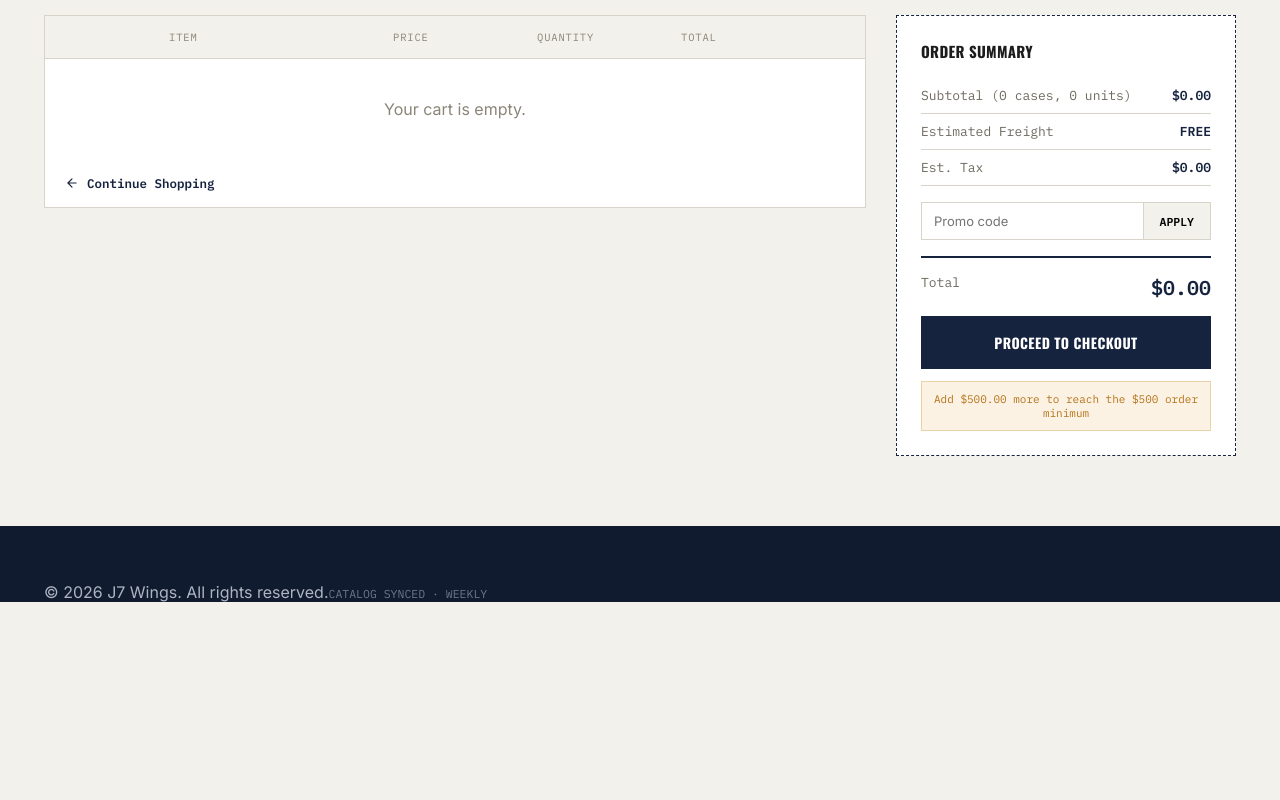
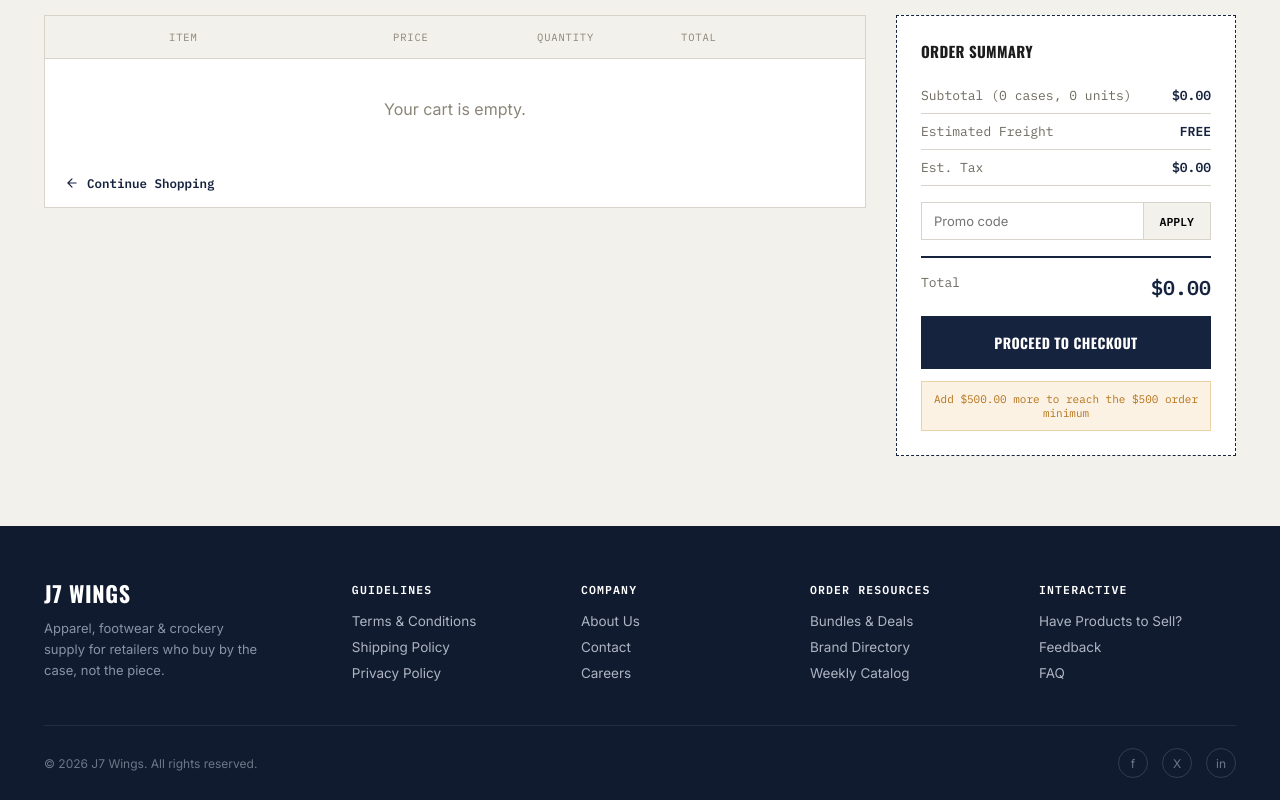
Before and after one commit to Iqra2-svg/j7wings-website, a React (Vite) app: page /cart in a window 1280 px wide. Shown: the part 348-1148 px from the top of the page. Before the commit the page ends 950 px from the top, so only its background shows below. Built offline with nearby package versions, Linux system fonts and the light colour scheme.

Commit message:
add shared footer

```diff
--- /dev/null
+++ b/src/components/Footer.jsx
@@ -0,0 +1,87 @@
+import React from 'react';
+import { Link } from 'react-router-dom';
+
+// Shared site footer — used on every storefront page (NOT on admin pages).
+// Import once per page: import Footer from '../components/Footer';
+// and render <Footer /> where the old <footer>...</footer> block used to be.
+export default function Footer() {
+  return (
+    <footer>
+      <div className="wrap">
+        <div className="foot-grid">
+          <div className="foot-brand">
+            <div className="logo-text">J7 WINGS</div>
+            <p>
+              Apparel, footwear &amp; crockery supply for retailers who buy by the
+              case, not the piece.
+            </p>
+          </div>
+          <div>
+            <h4>Guidelines</h4>
+            <ul>
+              <li>
+                <a href="#">Terms &amp; Conditions</a>
+              </li>
+              <li>
+                <a href="#">Shipping Policy</a>
+              </li>
+              <li>
+                <a href="#">Privacy Policy</a>
+              </li>
+            </ul>
+          </div>
+          <div>
+            <h4>Company</h4>
+            <ul>
+              <li>
+                <Link to="/about">About Us</Link>
+              </li>
+              <li>
+                <Link to="/about">Contact</Link>
+              </li>
+              <li>
+                <a href="#">Careers</a>
+              </li>
+            </ul>
+          </div>
+          <div>
+            <h4>Order Resources</h4>
+            <ul>
+              <li>
+                <Link to="/listing">Bundles &amp; Deals</Link>
+              </li>
+              <li>
+                <a href="#">Brand Directory</a>
+              </li>
+              <li>
+                <a href="#">Weekly Catalog</a>
+              </li>
+            </ul>
+          </div>
+          <div>
+            <h4>Interactive</h4>
+            <ul>
+              <li>
+                <a href="#">Have Products to Sell?</a>
+              </li>
+              <li>
+                <a href="#">Feedback</a>
+              </li>
+              <li>
+                <a href="#">FAQ</a>
+              </li>
+            </ul>
+          </div>
+        </div>
+        <div className="foot-bottom">
+          <span>&copy; 2026 J7 Wings. All rights reserved.</span>
+          <div className="socials">
+            <a href="#">f</a>
+            <a href="#">X</a>
+            <a href="#">in</a>
+          </div>
+        </div>
+      </div>
+    </footer>
+  );
+}
--- a/src/pages/AboutContact.jsx
+++ b/src/pages/AboutContact.jsx
@@ -4,6 +4,7 @@
 import { db } from '../firebase';
 import { useCart } from '../context/CartContext';
 import '../styles/AboutContact.css';
+import Footer from '../components/Footer';
 
 export default function AboutContact() {
   const { totalItems } = useCart();
@@ -322,14 +323,7 @@
         </div>
       </section>
 
-      <footer>
-        <div className="wrap">
-          <span>&copy; 2026 J7 Wings. All rights reserved.</span>
-          <span className="mono" style={{ fontSize: '11.5px', color: '#6E7688' }}>
-            CATALOG SYNCED &middot; WEEKLY
-          </span>
-        </div>
-      </footer>
+      <Footer />
     </>
   );
 }
--- a/src/pages/Cart.jsx
+++ b/src/pages/Cart.jsx
@@ -2,6 +2,7 @@
 import { Link, useNavigate } from 'react-router-dom';
 import { useCart } from '../context/CartContext';
 import '../styles/Cart.css';
+import Footer from '../components/Footer';
 
 const MIN_ORDER = 500;
 
@@ -198,14 +199,7 @@
         </div>
       </div>
 
-      <footer>
-        <div className="wrap">
-          <span>&copy; 2026 J7 Wings. All rights reserved.</span>
-          <span className="mono" style={{ fontSize: '11.5px', color: '#6E7688' }}>
-            CATALOG SYNCED &middot; WEEKLY
-          </span>
-        </div>
-      </footer>
+      <Footer />
     </>
   );
 }
--- a/src/pages/Checkout.jsx
+++ b/src/pages/Checkout.jsx
@@ -5,6 +5,7 @@
 import { db, auth, functions } from '../firebase';
 import { useCart } from '../context/CartContext';
 import '../styles/Checkout.css';
+import Footer from '../components/Footer';
 
 const SHIPPING_COST = { standard: 0, express: 25 };
 
@@ -379,14 +380,7 @@
         </form>
       </div>
 
-      <footer>
-        <div className="wrap">
-          <span>&copy; 2026 J7 Wings. All rights reserved.</span>
-          <span className="mono" style={{ fontSize: '11.5px', color: '#6E7688' }}>
-            CATALOG SYNCED &middot; WEEKLY
-          </span>
-        </div>
-      </footer>
+      <Footer />
     </>
   );
 }
--- a/src/pages/Home.jsx
+++ b/src/pages/Home.jsx
@@ -3,6 +3,7 @@
 import { collection, getDocs, limit, query, where } from 'firebase/firestore';
 import { db } from '../firebase';
 import { useCart } from '../context/CartContext';
+import Footer from '../components/Footer';
 import '../styles/Home.css';
 
 const IconTee = () => (
@@ -582,83 +583,7 @@
         </div>
       </section>
 
-      <footer>
-        <div className="wrap">
-          <div className="foot-grid">
-            <div className="foot-brand">
-              <div className="logo-text">J7 WINGS</div>
-              <p>
-                Apparel, footwear &amp; crockery supply for retailers who buy by the
-                case, not the piece.
-              </p>
-            </div>
-            <div>
-              <h4>Guidelines</h4>
-              <ul>
-                <li>
-                  <a href="#">Terms &amp; Conditions</a>
-                </li>
-                <li>
-                  <a href="#">Shipping Policy</a>
-                </li>
-                <li>
-                  <a href="#">Privacy Policy</a>
-                </li>
-              </ul>
-            </div>
-            <div>
-              <h4>Company</h4>
-              <ul>
-                <li>
-                  <Link to="/about">About Us</Link>
-                </li>
-                <li>
-                  <Link to="/about">Contact</Link>
-                </li>
-                <li>
-                  <a href="#">Careers</a>
-                </li>
-              </ul>
-            </div>
-            <div>
-              <h4>Order Resources</h4>
-              <ul>
-                <li>
-                  <Link to="/listing">Bundles &amp; Deals</Link>
-                </li>
-                <li>
-                  <a href="#">Brand Directory</a>
-                </li>
-                <li>
-                  <a href="#">Weekly Catalog</a>
-                </li>
-              </ul>
-            </div>
-            <div>
-              <h4>Interactive</h4>
-              <ul>
-                <li>
-                  <a href="#">Have Products to Sell?</a>
-                </li>
-                <li>
-                  <a href="#">Feedback</a>
-                </li>
-                <li>
-                  <a href="#">FAQ</a>
-                </li>
-              </ul>
-            </div>
-          </div>
-          <div className="foot-bottom">
-            <span>&copy; 2026 J7 Wings. All rights reserved.</span>
-            <div className="socials">
-              <a href="#">f</a>
-              <a href="#">X</a>
-              <a href="#">in</a>
-            </div>
-          </div>
-        </div>
-      </footer>
+      <Footer />
     </div>
   );
 }
--- a/src/pages/Listing.jsx
+++ b/src/pages/Listing.jsx
@@ -4,6 +4,7 @@
 import { db } from '../firebase';
 import { useCart } from '../context/CartContext';
 import '../styles/Listing.css';
+import Footer from '../components/Footer';
 
 const IconTee = () => (
   <svg viewBox="0 0 64 64" fill="none"><path d="M20 8L14 16V56H50V16L44 8H36L32 14L28 8H20Z" stroke="#16233F" strokeWidth="2.2" /></svg>
@@ -468,14 +469,7 @@
         </div>
       </div>
 
-      <footer>
-        <div className="wrap">
-          <span>&copy; 2026 J7 Wings. All rights reserved.</span>
-          <span className="mono" style={{ fontSize: '11.5px', color: '#6E7688' }}>
-            CATALOG SYNCED &middot; WEEKLY
-          </span>
-        </div>
-      </footer>
+      <Footer />
     </>
   );
 }
--- a/src/pages/Login.jsx
+++ b/src/pages/Login.jsx
@@ -3,6 +3,7 @@
 import { signInWithEmailAndPassword, createUserWithEmailAndPassword, updateProfile } from 'firebase/auth';
 import { doc, setDoc } from 'firebase/firestore';
 import { auth, db } from '../firebase';
+import Footer from '../components/Footer';
 import '../styles/Login.css';
 
 export default function Login() {
@@ -78,6 +79,7 @@
   };
 
   return (
+    <>
     <div className="page">
       <div className="brand-panel">
         <Link to="/" className="logo">
@@ -212,5 +214,7 @@
         </form>
       </div>
     </div>
+    <Footer />
+    </>
   );
 }
--- a/src/pages/OrderConfirmation.jsx
+++ b/src/pages/OrderConfirmation.jsx
@@ -5,6 +5,7 @@
 import { db, functions } from '../firebase';
 import { useCart } from '../context/CartContext';
 import '../styles/OrderConfirmation.css';
+import Footer from '../components/Footer';
 
 const IconTee = () => (
   <svg viewBox="0 0 64 64" fill="none"><path d="M20 8L14 16V56H50V16L44 8H36L32 14L28 8H20Z" stroke="#16233F" strokeWidth="2.2" /></svg>
@@ -269,14 +270,7 @@
         </div>
       </div>
 
-      <footer>
-        <div className="wrap">
-          <span>&copy; 2026 J7 Wings. All rights reserved.</span>
-          <span className="mono" style={{ fontSize: '11.5px', color: '#6E7688' }}>
-            CATALOG SYNCED &middot; WEEKLY
-          </span>
-        </div>
-      </footer>
+      <Footer />
     </>
   );
 }
--- a/src/pages/ProductDetail.jsx
+++ b/src/pages/ProductDetail.jsx
@@ -4,6 +4,7 @@
 import { db } from '../firebase';
 import { useCart } from '../context/CartContext';
 import '../styles/ProductDetail.css';
+import Footer from '../components/Footer';
 
 const IconTee = ({ stroke = '#16233F' }) => (
   <svg viewBox="0 0 64 64" fill="none">
@@ -406,14 +407,7 @@
         </div>
       </div>
 
-      <footer>
-        <div className="wrap">
-          <span>&copy; 2026 J7 Wings. All rights reserved.</span>
-          <span className="mono" style={{ fontSize: '11.5px', color: '#6E7688' }}>
-            CATALOG SYNCED &middot; WEEKLY
-          </span>
-        </div>
-      </footer>
+      <Footer />
     </>
   );
 }
--- a/src/pages/SearchResults.jsx
+++ b/src/pages/SearchResults.jsx
@@ -4,6 +4,7 @@
 import { db } from '../firebase';
 import { useCart } from '../context/CartContext';
 import '../styles/SearchResults.css';
+import Footer from '../components/Footer';
 
 const IconTee = () => (
   <svg viewBox="0 0 64 64" fill="none"><path d="M20 8L14 16V56H50V16L44 8H36L32 14L28 8H20Z" stroke="#16233F" strokeWidth="2.2" /></svg>
@@ -314,14 +315,7 @@
         </div>
       </div>
 
-      <footer>
-        <div className="wrap">
-          <span>&copy; 2026 J7 Wings. All rights reserved.</span>
-          <span className="mono" style={{ fontSize: '11.5px', color: '#6E7688' }}>
-            CATALOG SYNCED &middot; WEEKLY
-          </span>
-        </div>
-      </footer>
+      <Footer />
     </>
   );
 }
```
Also changed, not shown: 1 other file (tests, documents, lock files or other folders).
